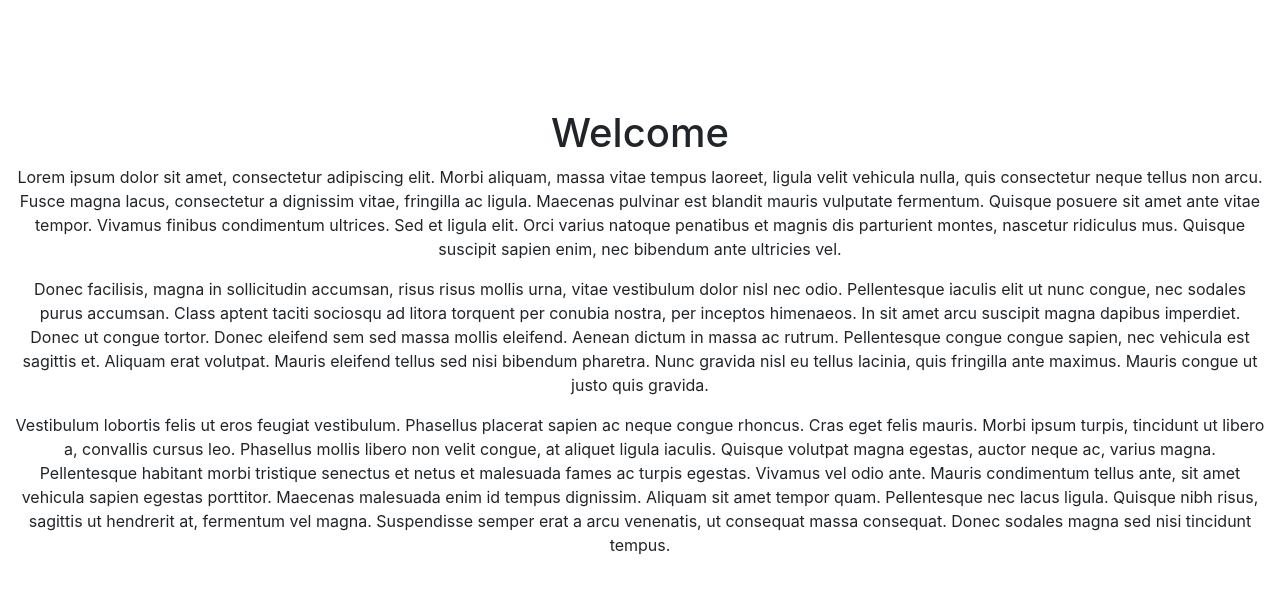
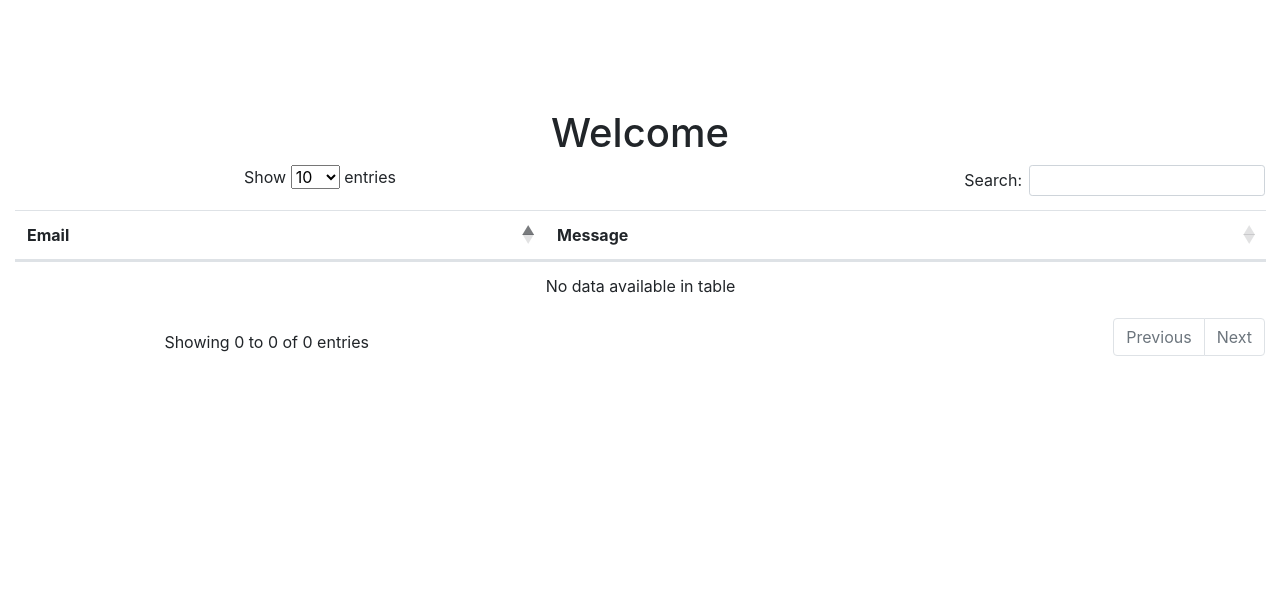
Before and after one commit to turbod89/flask-template-custom, a Python web app: template templates/main/welcome.html in a window 1280 px wide. Shown: the part 56-650 px from the top of the page. Run offline with Jinja, Linux system fonts and the light colour scheme; the template is opened without the code that fills it, so the values that code supplies are empty; some libraries are stand-ins or nearby versions.

Commit message:
improved

```diff
--- a/templates/main/welcome.html
+++ b/templates/main/welcome.html
@@ -3,32 +3,98 @@
     <div class ="row" style="padding-top: 100px;">
         <div id='info'></div>
         <div class="col-12 text-center">
-
             <h1>Welcome {{me.first_name}}</h1>
-            <p>Lorem ipsum dolor sit amet, consectetur adipiscing elit. Morbi aliquam, massa vitae tempus laoreet, ligula velit vehicula nulla, quis consectetur neque tellus non arcu. Fusce magna lacus, consectetur a dignissim vitae, fringilla ac ligula. Maecenas pulvinar est blandit mauris vulputate fermentum. Quisque posuere sit amet ante vitae tempor. Vivamus finibus condimentum ultrices. Sed et ligula elit. Orci varius natoque penatibus et magnis dis parturient montes, nascetur ridiculus mus. Quisque suscipit sapien enim, nec bibendum ante ultricies vel.</p>
-            <p>Donec facilisis, magna in sollicitudin accumsan, risus risus mollis urna, vitae vestibulum dolor nisl nec odio. Pellentesque iaculis elit ut nunc congue, nec sodales purus accumsan. Class aptent taciti sociosqu ad litora torquent per conubia nostra, per inceptos himenaeos. In sit amet arcu suscipit magna dapibus imperdiet. Donec ut congue tortor. Donec eleifend sem sed massa mollis eleifend. Aenean dictum in massa ac rutrum. Pellentesque congue congue sapien, nec vehicula est sagittis et. Aliquam erat volutpat. Mauris eleifend tellus sed nisi bibendum pharetra. Nunc gravida nisl eu tellus lacinia, quis fringilla ante maximus. Mauris congue ut justo quis gravida.</p>
-            <p>Vestibulum lobortis felis ut eros feugiat vestibulum. Phasellus placerat sapien ac neque congue rhoncus. Cras eget felis mauris. Morbi ipsum turpis, tincidunt ut libero a, convallis cursus leo. Phasellus mollis libero non velit congue, at aliquet ligula iaculis. Quisque volutpat magna egestas, auctor neque ac, varius magna. Pellentesque habitant morbi tristique senectus et netus et malesuada fames ac turpis egestas. Vivamus vel odio ante. Mauris condimentum tellus ante, sit amet vehicula sapien egestas porttitor. Maecenas malesuada enim id tempus dignissim. Aliquam sit amet tempor quam. Pellentesque nec lacus ligula. Quisque nibh risus, sagittis ut hendrerit at, fermentum vel magna. Suspendisse semper erat a arcu venenatis, ut consequat massa consequat. Donec sodales magna sed nisi tincidunt tempus.</p>
+        </div>
+        <div class="col-12 text-center">
+            <table id='connUsers-tbl' class='table'>
+                <thead></thead>
+                <tbody></tbody>
+            </table>
         </div>
     </div>
 {% endblock %}
+{% block localCss %}
+<!--
+    <link rel=stylesheet type=text/css href="//cdn.datatables.net/1.10.16/css/jquery.dataTables.min.css">
+-->
+<link rel="stylesheet" type="text/css" href="https://cdn.datatables.net/1.10.16/css/dataTables.bootstrap4.min.css">
+<link rel="stylesheet" href="https://use.fontawesome.com/releases/v5.0.13/css/all.css" integrity="sha384-DNOHZ68U8hZfKXOrtjWvjxusGo9WQnrNx2sqG0tfsghAvtVlRW3tvkXWZh58N9jp" crossorigin="anonymous">
+{% endblock %}
 
 {% block localJs %}
+<script src="//cdn.datatables.net/1.10.16/js/jquery.dataTables.min.js"></script>
+<script src="https://cdn.datatables.net/1.10.16/js/dataTables.bootstrap4.min.js"></script>
 <script src="https://cdn.rawgit.com/turbod89/toDom/master/toDom.js"></script>
+
 <script type="text/javascript" src="//cdnjs.cloudflare.com/ajax/libs/socket.io/1.3.6/socket.io.min.js"></script>
-<script type="text/javascript" charset="utf-8">
+<script>
 
-    var socket = io.connect('http://' + document.domain + ':' + location.port);
+    const socket = io.connect('http://' + document.domain + ':' + location.port);
+</script>
 
-    socket.on('connect', function (data) {
-        console.log(data)
-    });
+<script>
+
+    const createTable = () => {
+        $('#connUsers-tbl').DataTable({
+            "data": [],
+            "columns": [
+                {
+                    "title": "Email",
+                    "data": "email",
+                },
+                {
+                    "title": "Message",
+                    "data": "email",
+                },
+            ],
+            "columnDefs": [
+                {
+                    "targets":[1],
+                    "render": function (data,type,row,meta) {
+                        return "";
+                    },
+                    "createdCell": function(td,cellData,rowData,row,col) {
+                        const input = toDom(['input',{'type':'text'},
+
+                        ])
 
 
-    socket.on('message', function (data) {
-        console.log(data)
-        toDom(['p',
-            JSON.stringify(data)
-        ],{at:'#info'})
+                        toDom([
+                            input,
+                            ['button','Send',
+                                function $click(event) {
+                                    console.log(input.value)
+                                    socket.emit('send message to user',rowData.email,input.value)
+                                    input.value = ''
+                                }
+                            ],
+
+                        ],{at:td})
+                    }
+                }
+            ],
+
+        });
+    }
+
+    const refreshTable = data => {
+        const table = $('#connUsers-tbl').DataTable();
+        table.clear()
+        table.rows.add(data)
+        table.draw();
+    }
+
+    $(document).ready(function () {
+        createTable()
+
+        socket.on('connected users', function (data) {
+            console.log(data)
+            refreshTable(data)
+        })
+
+        socket.on('connect',function (data) {
+            console.log(data)
+        })
     })
 </script>
 {% endblock %}
```
Also changed, not shown: socketio/__init__.py (+17 -3 lines).
